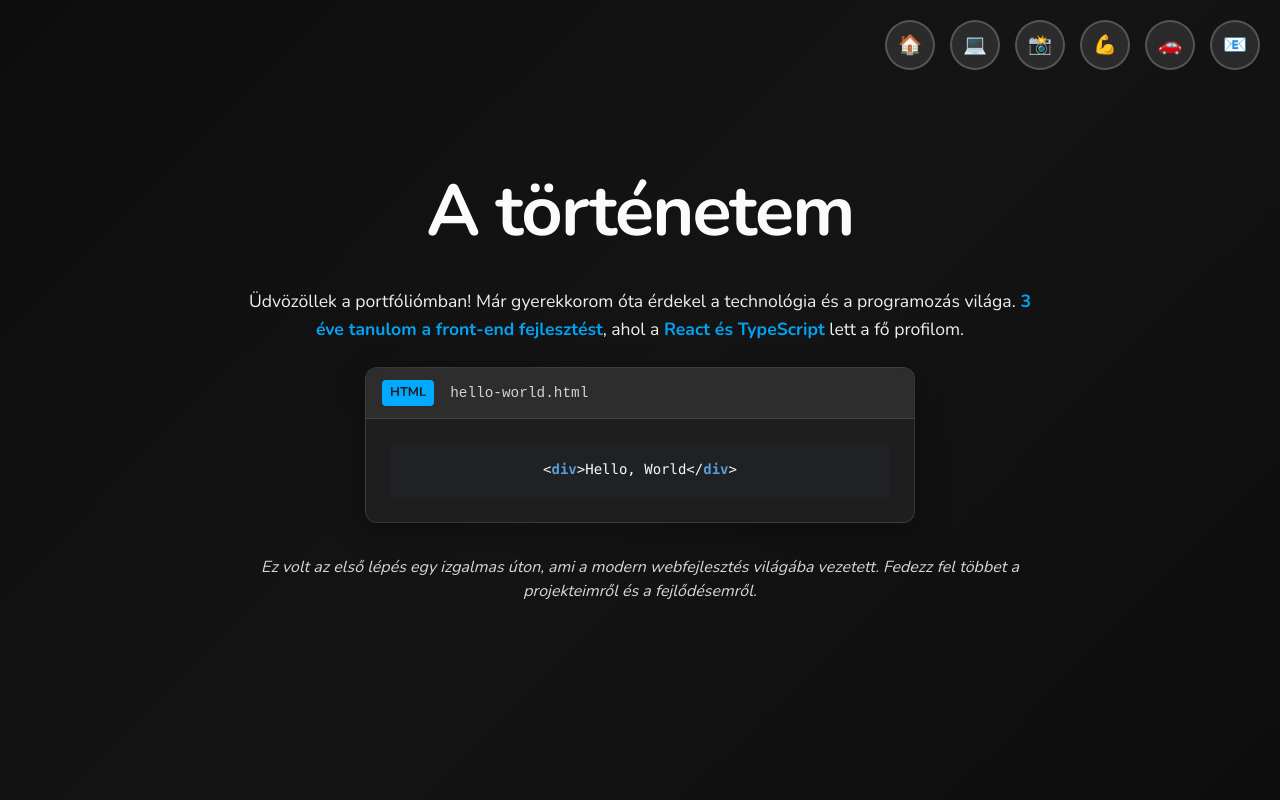
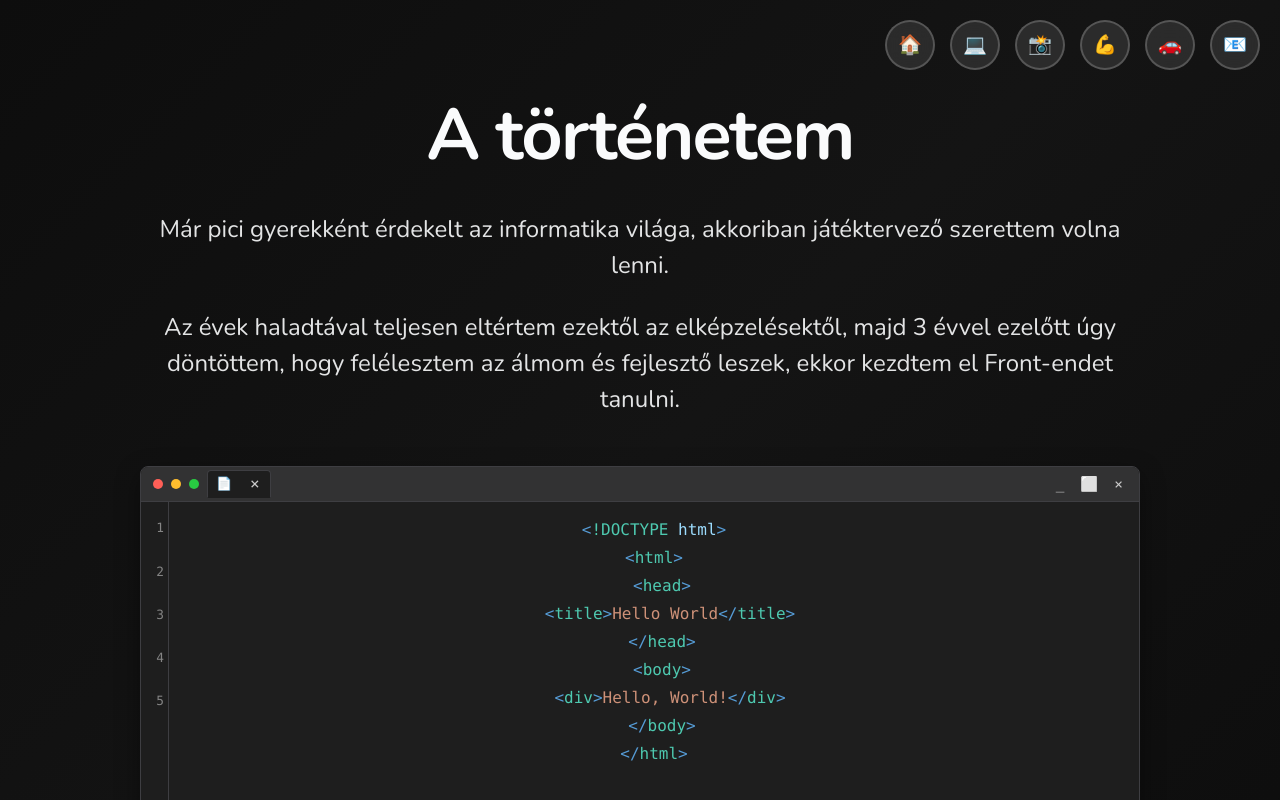
Before and after one commit to kleinalex-01/Portfolio, a React (Vite) app: page /main/coding in a window 1280 px wide. Built offline with nearby package versions, Linux system fonts and the light colour scheme.

Commit message:
Coding section 1

```diff
--- a/src/Components/Coding.tsx
+++ b/src/Components/Coding.tsx
@@ -32,28 +32,125 @@ const Coding: React.FC = () => {
       <section className="coding-section section-1">
         <div className="section-content">
           <h2>A történetem</h2>
+          <p>Már pici gyerekként érdekelt az informatika világa, akkoriban játéktervező szerettem volna lenni.</p>
+          <p>Az évek haladtával teljesen eltértem ezektől az elképzelésektől, majd 3 évvel ezelőtt úgy döntöttem, hogy felélesztem az álmom és fejlesztő leszek, ekkor kezdtem el Front-endet tanulni.</p>
 
-          <div className="story-content">
-            <p className="story-intro">
-              Üdvözöllek a portfóliómban! Már gyerekkorom óta érdekel a technológia és a programozás világa.
-              <strong> 3 éve tanulom a front-end fejlesztést</strong>, ahol a <strong>React és TypeScript</strong> lett a fő profilom.
-            </p>
-
-            {/* Code Snippet Showcase */}
-            <div className="code-showcase">
-              <div className="code-header">
-                <span className="code-language">HTML</span>
-                <span className="code-filename">hello-world.html</span>
+          {/* VS Code-like Code Editor */}
+          <div className="vscode-editor">
+            <div className="editor-header">
+              <div className="window-controls">
+                <div className="control red"></div>
+                <div className="control yellow"></div>
+                <div className="control green"></div>
               </div>
-              <div className="code-content">
-                <pre><code>&lt;<span className="code-tag">div</span>&gt;Hello, World&lt;/<span className="code-tag">div</span>&gt;</code></pre>
+              <div className="tabs">
+                <div className="tab active">
+                  <span className="tab-icon">📄</span>
+                  <span className="tab-title">hello-world.html</span>
+                  <span className="tab-close">×</span>
+                </div>
+              </div>
+              <div className="editor-actions">
+                <span className="minimize">_</span>
+                <span className="maximize">⬜</span>
+                <span className="close">×</span>
               </div>
             </div>
 
-            <p className="story-closing">
-              Ez volt az első lépés egy izgalmas úton, ami a modern webfejlesztés világába vezetett.
-              Fedezz fel többet a projekteimről és a fejlődésemről.
-            </p>
+            <div className="editor-content">
+              <div className="line-numbers">
+                <div className="line-number">1</div>
+                <div className="line-number">2</div>
+                <div className="line-number">3</div>
+                <div className="line-number">4</div>
+                <div className="line-number">5</div>
+              </div>
+
+              <div className="code-area">
+                <div className="code-line">
+                  <span className="line-content">
+                    <span className="tag">&lt;</span>
+                    <span className="tag-name">!DOCTYPE</span>
+                    <span className="attribute-name"> html</span>
+                    <span className="tag">&gt;</span>
+                  </span>
+                </div>
+                <div className="code-line">
+                  <span className="line-content">
+                    <span className="tag">&lt;</span>
+                    <span className="tag-name">html</span>
+                    <span className="tag">&gt;</span>
+                  </span>
+                </div>
+                <div className="code-line">
+                  <span className="line-content indent">
+                    <span className="tag">&lt;</span>
+                    <span className="tag-name">head</span>
+                    <span className="tag">&gt;</span>
+                  </span>
+                </div>
+                <div className="code-line">
+                  <span className="line-content indent-double">
+                    <span className="tag">&lt;</span>
+                    <span className="tag-name">title</span>
+                    <span className="tag">&gt;</span>
+                    <span className="text-content">Hello World</span>
+                    <span className="tag">&lt;/</span>
+                    <span className="tag-name">title</span>
+                    <span className="tag">&gt;</span>
+                  </span>
+                </div>
+                <div className="code-line">
+                  <span className="line-content indent">
+                    <span className="tag">&lt;/</span>
+                    <span className="tag-name">head</span>
+                    <span className="tag">&gt;</span>
+                  </span>
+                </div>
+                <div className="code-line">
+                  <span className="line-content indent">
+                    <span className="tag">&lt;</span>
+                    <span className="tag-name">body</span>
+                    <span className="tag">&gt;</span>
+                  </span>
+                </div>
+                <div className="code-line">
+                  <span className="line-content indent-double">
+                    <span className="tag">&lt;</span>
+                    <span className="tag-name">div</span>
+                    <span className="tag">&gt;</span>
+                    <span className="text-content">Hello, World!</span>
+                    <span className="tag">&lt;/</span>
+                    <span className="tag-name">div</span>
+                    <span className="tag">&gt;</span>
+                  </span>
+                </div>
+                <div className="code-line">
+                  <span className="line-content indent">
+                    <span className="tag">&lt;/</span>
+                    <span className="tag-name">body</span>
+                    <span className="tag">&gt;</span>
+                  </span>
+                </div>
+                <div className="code-line">
+                  <span className="line-content">
+                    <span className="tag">&lt;/</span>
+                    <span className="tag-name">html</span>
+                    <span className="tag">&gt;</span>
+                  </span>
+                </div>
+              </div>
+            </div>
+
+            <div className="editor-footer">
+              <div className="status-bar">
+                <span className="status-item">HTML</span>
+                <span className="status-item">UTF-8</span>
+                <span className="status-item">LF</span>
+                <span className="status-item">Prettier</span>
+                <span className="status-item">Go Live</span>
+              </div>
+            </div>
           </div>
         </div>
       </section>
--- a/src/styles/pages/_coding.scss
+++ b/src/styles/pages/_coding.scss
@@ -164,117 +164,307 @@
 
   // Section 1 - Personal Story
   .section-1 {
-    .story-content {
-      max-width: 800px;
-      margin: 0 auto;
+    .vscode-editor {
+      background: #1e1e1e;
+      border-radius: 8px;
+      border: 1px solid #3e3e42;
+      box-shadow: 0 8px 24px rgba(0, 0, 0, 0.4);
+      overflow: hidden;
+      font-family: 'Fira Code', 'JetBrains Mono', 'Consolas', 'Monaco', monospace;
+      margin: 2rem 0;
+      max-width: 900px;
+      width: 100%;
+      min-width: 600px;
 
-      .story-intro {
-        font-size: 1.2rem;
-        line-height: 1.6;
-        margin-bottom: 1.5rem;
-        opacity: 0.95;
+      .editor-header {
+        background: #323233;
+        border-bottom: 1px solid #3e3e42;
+        display: flex;
+        align-items: center;
+        padding: 0.5rem 1rem;
+        height: 35px;
 
-        strong {
-          color: vars.$color-accent;
-          font-weight: vars.$font-weight-bold;
+        .window-controls {
+          display: flex;
+          gap: 8px;
+          margin-right: 1rem;
+
+          .control {
+            width: 12px;
+            height: 12px;
+            border-radius: 50%;
+            cursor: pointer;
+            transition: all 0.2s ease;
+
+            &.red {
+              background: #ff5f57;
+              &:hover { background: #ff6b61; }
+            }
+            &.yellow {
+              background: #ffbd2e;
+              &:hover { background: #ffc940; }
+            }
+            &.green {
+              background: #28ca42;
+              &:hover { background: #34d14e; }
+            }
           }
         }
 
-      .story-details {
-        font-size: 1.1rem;
-        line-height: 1.5;
-        margin-bottom: 2rem;
-        opacity: 0.9;
+        .tabs {
+          flex: 1;
+          display: flex;
+
+          .tab {
+            background: #2d2d30;
+            border-radius: 4px 4px 0 0;
+            padding: 0.25rem 0.75rem;
+            display: flex;
+            align-items: center;
+            gap: 0.5rem;
+            font-size: 0.85rem;
+            color: #cccccc;
+            border: 1px solid #3e3e42;
+            border-bottom: none;
+            cursor: pointer;
+            transition: all 0.2s ease;
+
+            &.active {
+              background: #1e1e1e;
+              color: #ffffff;
+              border-bottom: 1px solid #1e1e1e;
             }
 
-      .story-closing {
-        font-size: 1.1rem;
-        line-height: 1.5;
-        margin-top: 2rem;
-        opacity: 0.85;
-        font-style: italic;
+            &:hover:not(.active) {
+              background: #37373d;
+            }
+
+            .tab-icon {
+              font-size: 0.8rem;
+            }
+
+            .tab-title {
+              font-weight: 500;
+            }
+
+            .tab-close {
+              color: #cccccc;
+              margin-left: 0.5rem;
+              font-size: 1rem;
+              line-height: 1;
+              padding: 0 2px;
+
+              &:hover {
+                color: #ffffff;
+                background: rgba(255, 255, 255, 0.1);
+                border-radius: 2px;
+              }
+            }
           }
         }
 
-    .code-showcase {
-      background: linear-gradient(135deg, #1e1e1e 0%, #2a2a2a 100%);
-      border-radius: 12px;
-      border: 1px solid rgba(255, 255, 255, 0.1);
-      margin: 2rem auto;
-      max-width: 500px;
-      overflow: hidden;
-      box-shadow: 0 8px 32px rgba(0, 0, 0, 0.3);
+        .editor-actions {
+          display: flex;
+          gap: 0.5rem;
+          margin-left: 1rem;
 
-      .code-header {
-        background: #2d2d2d;
-        padding: 0.75rem 1rem;
-        border-bottom: 1px solid rgba(255, 255, 255, 0.1);
-        display: flex;
-        align-items: center;
-        gap: 1rem;
+          span {
+            color: #cccccc;
+            cursor: pointer;
+            font-size: 0.9rem;
+            padding: 0 4px;
+            border-radius: 2px;
+            transition: all 0.2s ease;
 
-        .code-language {
-          background: vars.$color-accent;
-          color: vars.$color-black;
-          padding: 0.25rem 0.5rem;
-          border-radius: 4px;
-          font-size: 0.8rem;
-          font-weight: vars.$font-weight-bold;
-          text-transform: uppercase;
+            &:hover {
+              background: rgba(255, 255, 255, 0.1);
+              color: #ffffff;
             }
-
-        .code-filename {
-          color: vars.$color-white;
-          opacity: 0.8;
-          font-size: 0.9rem;
-          font-family: 'Courier New', monospace;
+          }
         }
       }
 
-      .code-content {
-        padding: 1.5rem;
+      .editor-content {
+        display: flex;
+        min-height: 300px;
+
+        .line-numbers {
           background: #1e1e1e;
+          border-right: 1px solid #3e3e42;
+          padding: 1rem 0.5rem 1rem 1rem;
+          display: flex;
+          flex-direction: column;
+          gap: 1.5rem;
+          user-select: none;
 
-        pre {
-          margin: 0;
-          font-family: 'Courier New', monospace;
-          font-size: 1.1rem;
-          line-height: 1.4;
+          .line-number {
+            color: #858585;
+            font-size: 0.85rem;
+            text-align: right;
+            min-width: 20px;
+            line-height: 1.5;
+          }
+        }
 
-          code {
-            .code-tag {
+        .code-area {
+          flex: 1;
+          padding: 1rem;
+          overflow-x: auto;
+
+          .code-line {
+            line-height: 1.5;
+            margin-bottom: 0.25rem;
+
+            .line-content {
+              display: inline-block;
+              white-space: pre;
+
+              &.indent {
+                margin-left: 2rem;
+              }
+
+              &.indent-double {
+                margin-left: 4rem;
+              }
+
+              .tag {
                 color: #569cd6;
-              font-weight: vars.$font-weight-bold;
+                font-weight: 500;
+              }
+
+              .tag-name {
+                color: #4ec9b0;
+              }
+
+              .attribute-name {
+                color: #9cdcfe;
+              }
+
+              .text-content {
+                color: #ce9178;
               }
             }
           }
         }
       }
 
-    // Responsive adjustments for story section
-    @include mixins.respond-to(xs) {
-      .story-content {
-        .story-intro {
-          font-size: 1.1rem;
+      .editor-footer {
+        background: #007acc;
+        border-top: 1px solid #005a9e;
+        padding: 0.25rem 1rem;
+        font-size: 0.8rem;
+
+        .status-bar {
+          display: flex;
+          gap: 1rem;
+          color: #ffffff;
+
+          .status-item {
+            color: #cccccc;
+            cursor: pointer;
+            padding: 0 0.5rem;
+            border-radius: 3px;
+            transition: all 0.2s ease;
+
+            &:hover {
+              background: rgba(255, 255, 255, 0.1);
+              color: #ffffff;
             }
 
-        .story-details, .story-closing {
-          font-size: 1rem;
+            &:nth-child(1) {
+              color: #4ec9b0;
+              font-weight: 500;
+            }
+
+            &:nth-child(5) {
+              color: #4ec9b0;
+              font-weight: 500;
+            }
+          }
+        }
       }
     }
 
-      .code-showcase {
-        margin: 1.5rem auto;
+    // Responsive adjustments
+    @include mixins.respond-to(xs) {
+      .vscode-editor {
+        margin: 1.5rem 0;
+        max-width: 95%;
+        min-width: 320px;
 
-        .code-content pre {
-          font-size: 1rem;
+        .editor-header {
+          padding: 0.5rem 0.75rem;
+
+          .tabs .tab {
+            padding: 0.25rem 0.5rem;
+            font-size: 0.8rem;
+
+            .tab-title {
+              display: none;
+            }
+          }
+
+          .window-controls {
+            margin-right: 0.5rem;
+
+            .control {
+              width: 10px;
+              height: 10px;
+            }
+          }
+        }
+
+        .editor-content {
+          .line-numbers {
+            padding: 1rem 0.25rem 1rem 0.5rem;
+
+            .line-number {
+              font-size: 0.8rem;
+              min-width: 15px;
+            }
+          }
+
+          .code-area {
+            padding: 1rem 0.5rem;
+
+            .code-line .line-content {
+              &.indent {
+                margin-left: 1rem;
+              }
+
+              &.indent-double {
+                margin-left: 2rem;
+              }
+            }
+          }
+        }
+
+        .editor-footer .status-bar {
+          gap: 0.5rem;
+
+          .status-item {
+            padding: 0 0.25rem;
+            font-size: 0.75rem;
+          }
         }
       }
     }
 
     @include mixins.respond-to(sm) {
-      .code-showcase {
-        max-width: 550px;
+      .vscode-editor {
+        max-width: 800px;
+      }
+    }
+
+    @include mixins.respond-to(md) {
+      .vscode-editor {
+        max-width: 900px;
+      }
+    }
+
+    @include mixins.respond-to(lg) {
+      .vscode-editor {
+        max-width: 1000px;
       }
     }
   }
@@ -540,3 +730,42 @@
     transform: translate(0, 0) rotate(360deg);
   }
 }
+
+// New animations for enhanced story section
+@keyframes floatShape {
+  0%, 100% {
+    transform: translateY(0) translateX(0) scale(1);
+    opacity: 0.1;
+  }
+  25% {
+    transform: translateY(-20px) translateX(10px) scale(1.1);
+    opacity: 0.15;
+  }
+  50% {
+    transform: translateY(-10px) translateX(20px) scale(0.9);
+    opacity: 0.2;
+  }
+  75% {
+    transform: translateY(-30px) translateX(5px) scale(1.05);
+    opacity: 0.12;
+  }
+}
+
+@keyframes particleFloat {
+  0%, 100% {
+    transform: translateY(0) translateX(0);
+    opacity: 0.3;
+  }
+  25% {
+    transform: translateY(-30px) translateX(15px);
+    opacity: 0.8;
+  }
+  50% {
+    transform: translateY(-15px) translateX(30px);
+    opacity: 1;
+  }
+  75% {
+    transform: translateY(-45px) translateX(10px);
+    opacity: 0.6;
+  }
+}
```
Lines whose indentation alone changed are shown as unchanged.
